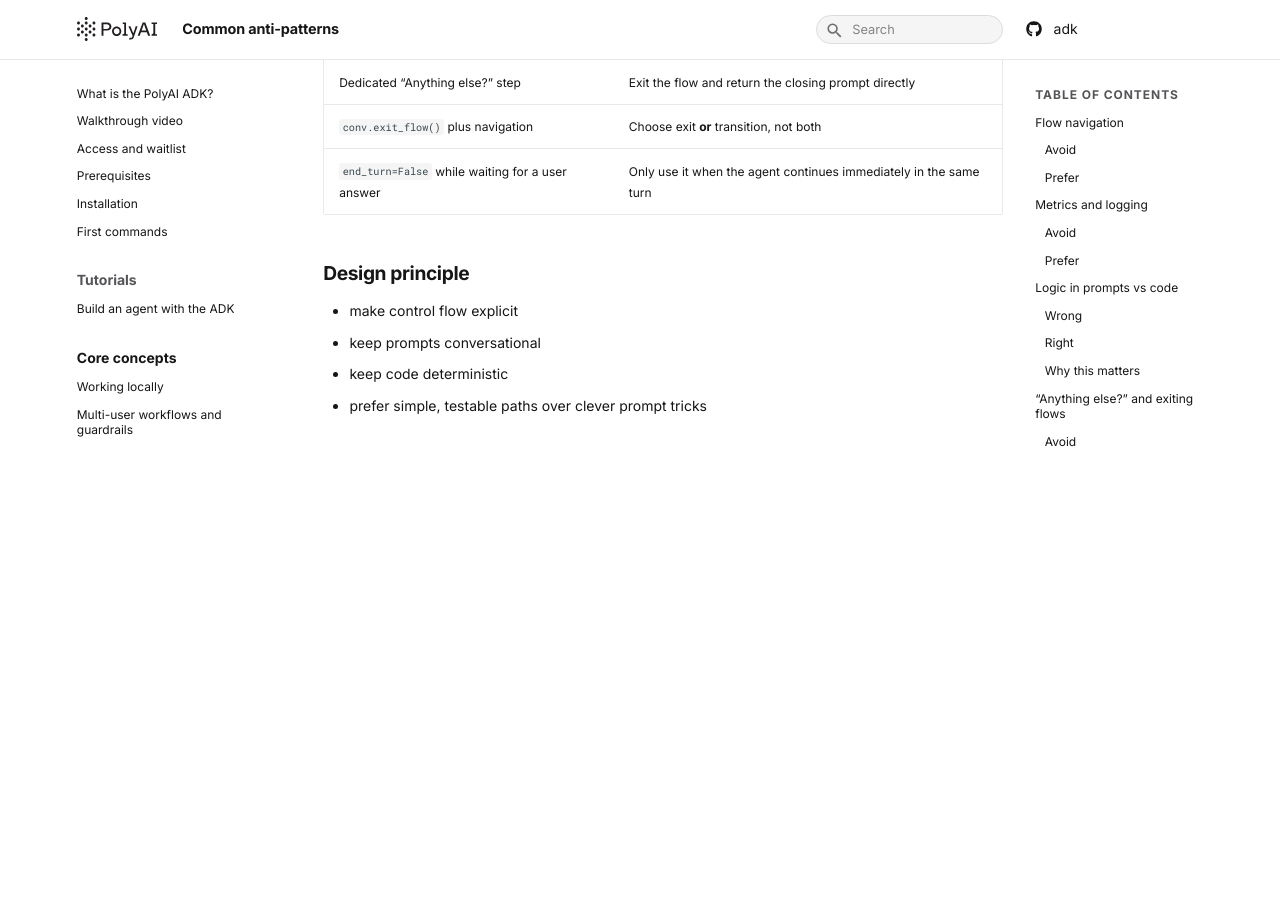
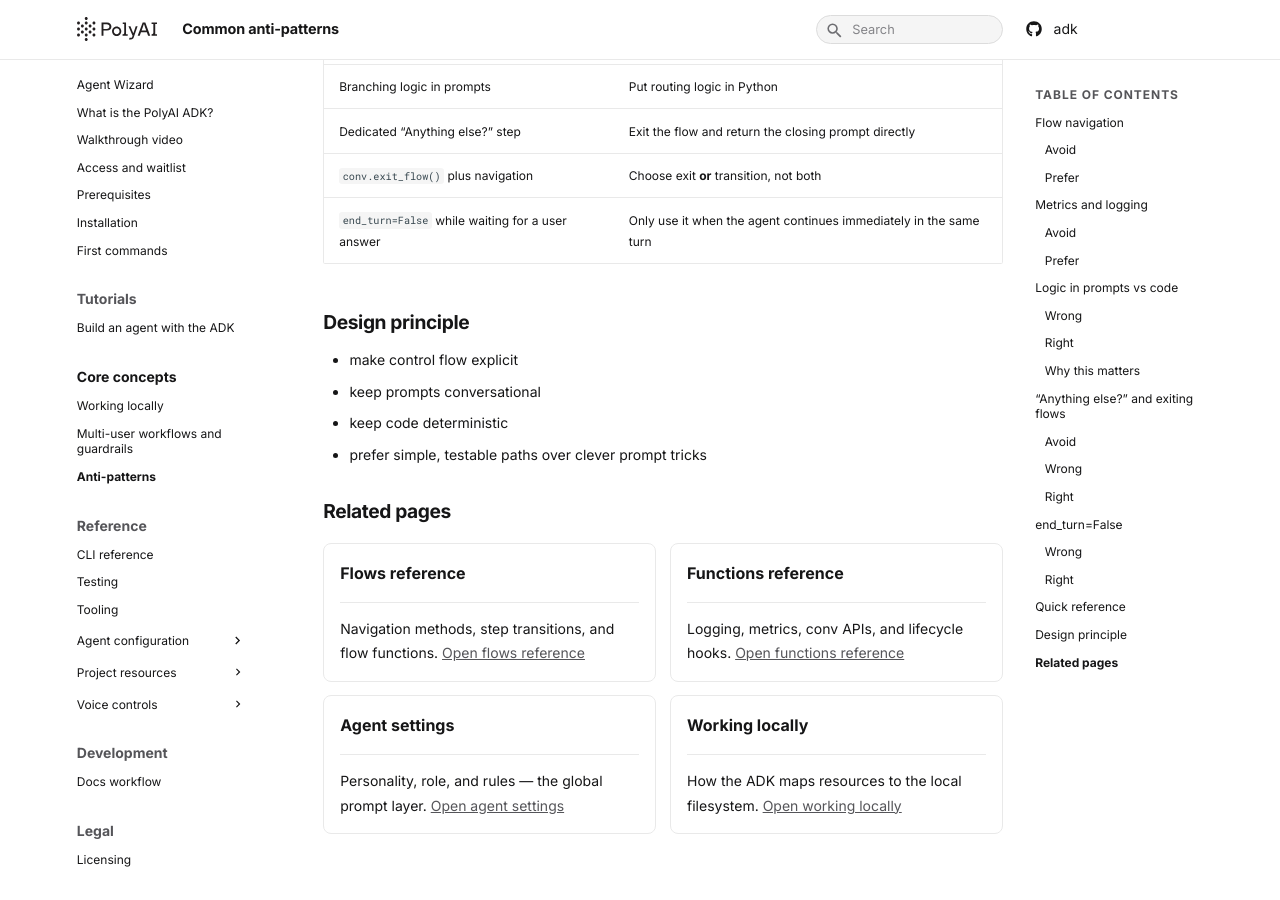
Before and after one commit to polyai/adk, an MkDocs documentation site: the page built from docs/docs/concepts/anti-patterns.md, in a window 1280 px wide and 900 px high, scrolled down 3725 px. Built offline with MkDocs 1.6.1 and Material for MkDocs 9.7.7, drawn with Linux system fonts in a browser that asks for light colours; before the commit the page ends 4195 px from its top, so only the background shows below that; some of the changed text lies outside the part shown.

Commit message:
docs: add internal cross-reference links across the docs site
Fills in missing internal links that were identified in a site-wide audit:

- build-an-agent.md: link all 14 resource types in Step 4, link section
  headings in Step 5 to their reference pages, add anti-patterns tip before
  Step 5
- anti-patterns.md: add inline links to flows and functions references,
  add Related pages section
- working-locally.md: link all 7 reference syntax table entries to their
  reference pages; link AI coding tools mention to tooling reference
- tutorials/index.md: add card linking to build-an-agent tutorial
- what-is-the-adk.md: link AI coding tools to tooling reference; link
  multi-developer section to multi-user-and-guardrails concept page
- agent-wizard.md: add access-and-waitlist link; link poly init and
  poly pull commands to CLI reference anchors

Co-Authored-By: Claude Sonnet 4.6 <noreply@anthropic.com>

```diff
--- a/docs/docs/concepts/anti-patterns.md
+++ b/docs/docs/concepts/anti-patterns.md
@@ -9,7 +9,7 @@ The general rule is simple: keep prompts focused on conversation, keep Python fo
 
 ## Flow navigation
 
-Flow functions must **always advance** the flow.
+Flow functions must **always advance** the flow. See the [flows reference](../reference/flows.md) for navigation methods including `flow.goto_step()`.
 
 A flow function should never leave the agent sitting in the same logical place without a clear next step.
 
@@ -31,7 +31,7 @@ A flow function should never leave the agent sitting in the same logical place w
 
 ## Metrics and logging
 
-Metrics and logs should capture important events, not generate noise.
+Metrics and logs should capture important events, not generate noise. See the [functions reference](../reference/functions.md) for `conv.log` and metrics APIs.
 
 ### Avoid
 
@@ -176,3 +176,37 @@ If the user is expected to answer, put the full question in the utterance and le
 - keep prompts conversational
 - keep code deterministic
 - prefer simple, testable paths over clever prompt tricks
+
+## Related pages
+
+<div class="grid cards" markdown>
+
+-   **Flows reference**
+
+    ---
+
+    Navigation methods, step transitions, and flow functions.
+    [Open flows reference](../reference/flows.md)
+
+-   **Functions reference**
+
+    ---
+
+    Logging, metrics, conv APIs, and lifecycle hooks.
+    [Open functions reference](../reference/functions.md)
+
+-   **Agent settings**
+
+    ---
+
+    Personality, role, and rules — the global prompt layer.
+    [Open agent settings](../reference/agent_settings.md)
+
+-   **Working locally**
+
+    ---
+
+    How the ADK maps resources to the local filesystem.
+    [Open working locally](./working-locally.md)
+
+</div>
```
Also changed, not shown: docs/docs/concepts/working-locally.md (+8 -8 lines), docs/docs/get-started/agent-wizard.md (+2 -2 lines), docs/docs/get-started/what-is-the-adk.md (+2 -2 lines), docs/docs/tutorials/build-an-agent.md (+27 -9 lines), docs/docs/tutorials/index.md (+11 -0 lines).
